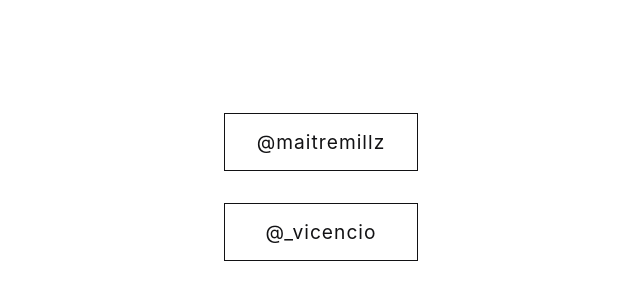
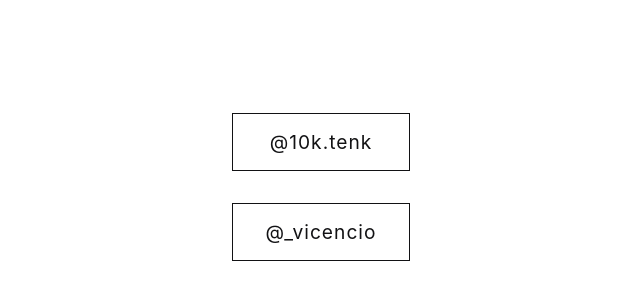
Before and after one commit to eecanada/link-tree-v2, a plain HTML site: page index.html in a window 1280 px wide. Shown: the part 228-528 px from the top of the page, without its empty margins (319-959 px from the left). Drawn offline with Linux system fonts and the light colour scheme.

Commit message:
change link

```diff
--- a/index.html
+++ b/index.html
@@ -25,8 +25,8 @@
       <div class="links">
         <ul>
           <li>
-            <a  target="_blank" href="https://instagram.com/maitremillz?utm_medium=copy_link" class="link"
-              ><i class=""></i> @maitremillz</a
+            <a  target="_blank" href="https://instagram.com/10k.tenk?utm_medium=copy_link" class="link"
+              ><i class=""></i> @10k.tenk</a
             >
           </li>
           <li>
```
